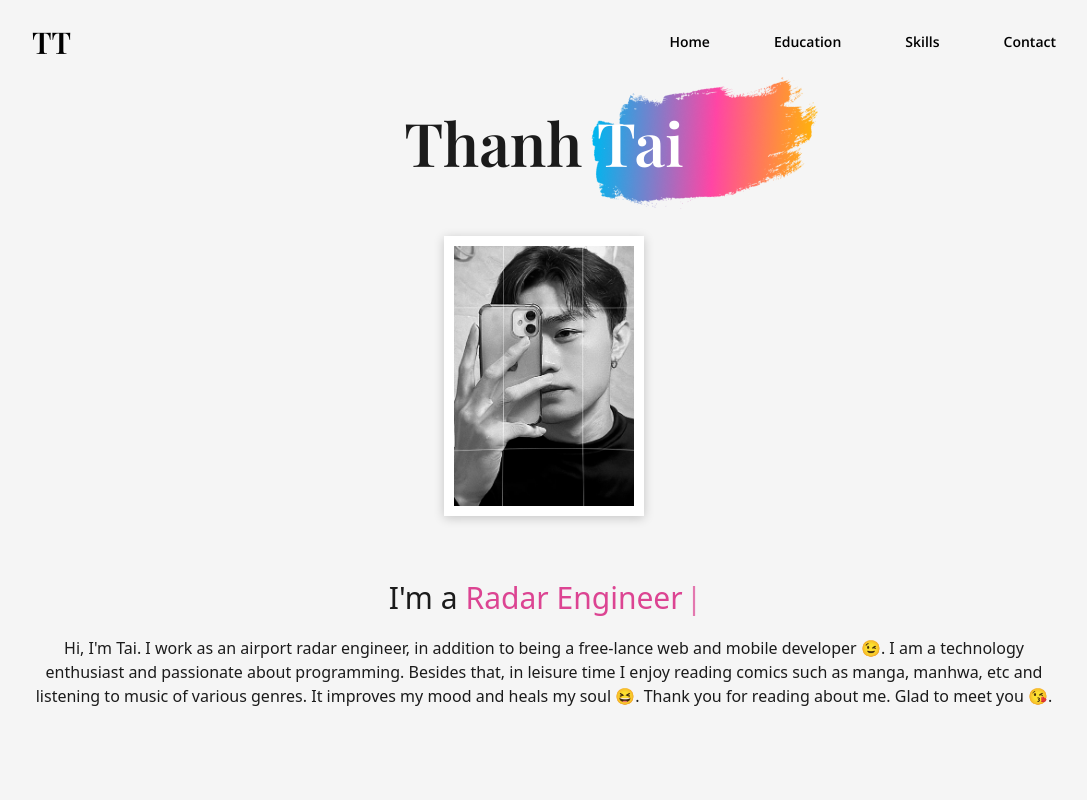
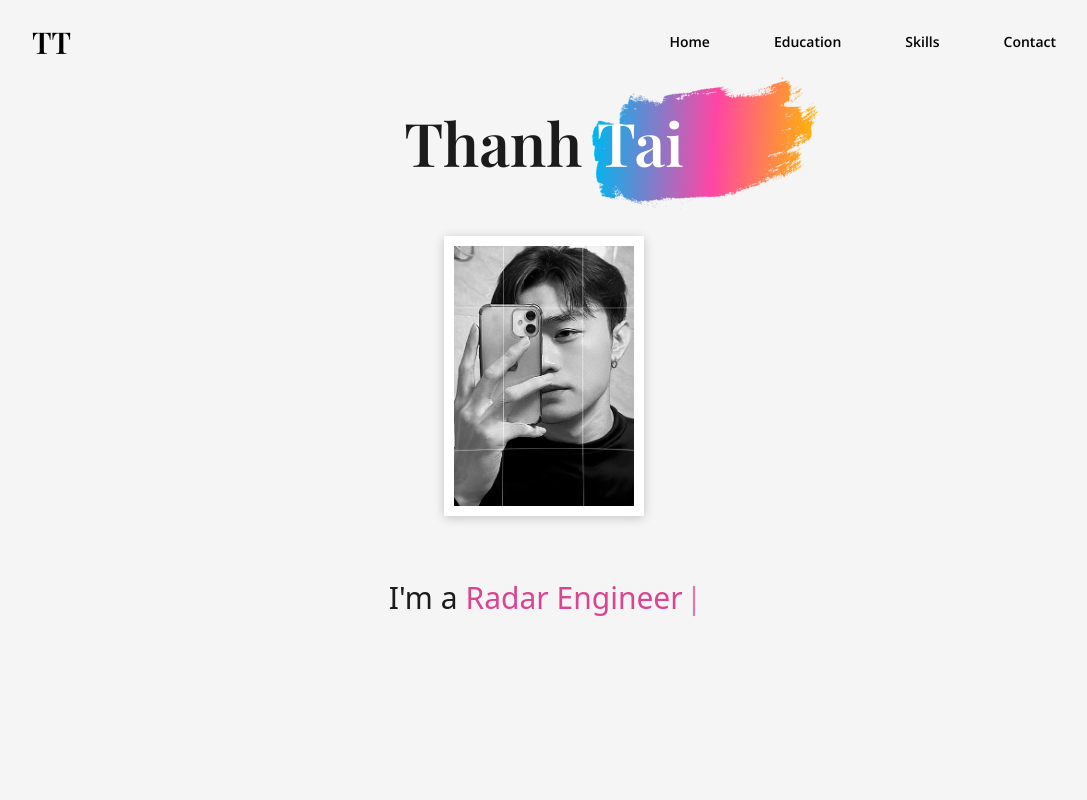
Before and after one commit to taiphan2288/thanhtai-portfolio, a React (Create React App) app: page / in a window 1280 px wide. Shown: the top 800 px of the page, without its empty margins (96-1183 px from the left). Built offline with nearby package versions, Linux system fonts and the light colour scheme; no server answers.

Commit message:
edit home text

```diff
--- a/src/pages/Home.js
+++ b/src/pages/Home.js
@@ -60,7 +60,7 @@ const Home = ({ setSelectedPage }) => {
               </span>
             </div>
 
-            <p className="mt-[20px] mb-8 xl:text-center text-start dark:text-white text-base xs:text-[14px]">
+            {/* <p className="mt-[20px] mb-8 xl:text-center text-start dark:text-white text-base xs:text-[14px]">
               Hi, I'm Tai. I work as an airport radar engineer, in addition to
               being a free-lance web and mobile developer 😉. I am a technology
               enthusiast and passionate about programming. Besides that, in
@@ -68,7 +68,7 @@ const Home = ({ setSelectedPage }) => {
               listening to music of various genres. It improves my mood and
               heals my soul 😆. Thank you for reading about me. Glad to meet you
               😘.
-            </p>
+            </p> */}
           </motion.div>
         </div>
       </div>
```
